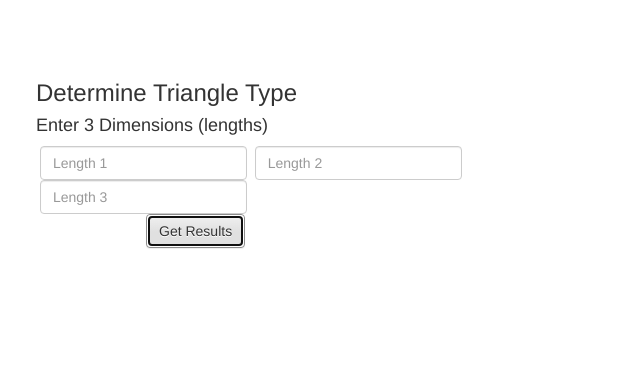
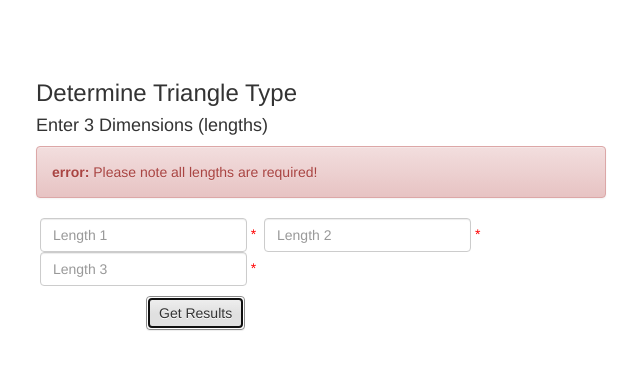
Before and after one commit to skaushik16/skaushik16.github.io, a plain HTML site: page index.html in a window 1280 px wide. Both pictures are taken after a click on the button "Get Results". Shown: the whole page, without its empty margins (319-959 px from the left). Drawn offline with Linux system fonts and the light colour scheme.

Commit message:
Update index.html

```diff
--- a/index.html
+++ b/index.html
@@ -11,6 +11,13 @@
 <link href="css/bootstrap.min.css" rel="stylesheet">
 <link href="css/bootstrap-theme.min.css" rel="stylesheet">
 
+<style>
+.required:after {
+    content: "*";
+    color:red;
+
+}
+</style>
 
 
 
@@ -25,20 +32,24 @@
   <div>
     <h4> Enter 3 Dimensions (lengths) </h4>
   </div>
+<div class="alert alert-danger" id="lengthserror">
+  <strong>error:</strong> Please note all lengths are required!
+</div>
 <form class="form-inline" role="form" id="triangleCheck">
-   <div class="form-group">
+   <div class="form-group required">
       <label for="length1"></label>
 	  <input type="number" class="form-control" min="1" step="1" id="length1" placeholder="Length 1">
    </div>
-   <div class="form-group">
+   <div class="form-group required">
       <label for="length2"></label>
 	  <input type="number" class="form-control" min="1" step="1" id="length2" placeholder="Length 2">
  </div>
-   <div class="form-group">
-      <label for="pwd"></label>
+   <div class="form-group required">
+      <label for="length3"></label>
 	  <input type="number" class="form-control" min="1" step="1" id="length3" placeholder="Length 3">
    </div>
-   <div class="col-sm-offset-2 col-sm-8">
+
+   <div class="col-sm-offset-2 col-sm-8" style="padding-top:10px;">
 	<input type="button" class="btn btn-default" onclick ="checkTriangleType()" value="Get Results" >
 
    </div>
@@ -47,8 +58,16 @@
 </div>
 <script>
 function checkTriangleType(){
-   alert(document.getElementById('length1'));
 
+  var len1 = document.getElementById('length1').value ;
+  var len2 = document.getElementById('length2').value ;
+  var len3 = document.getElementById('length3').value ;
+  if(len1 ==0 || len2 == 0 || len3 == 0){
+     $('#lengthserror').show();
+  }
+  if(len1 == len2  && len1 === len3 && len1 !== null) {
+	 console.log('equilateral.');
+  }
 }
 
 	</script>
```
